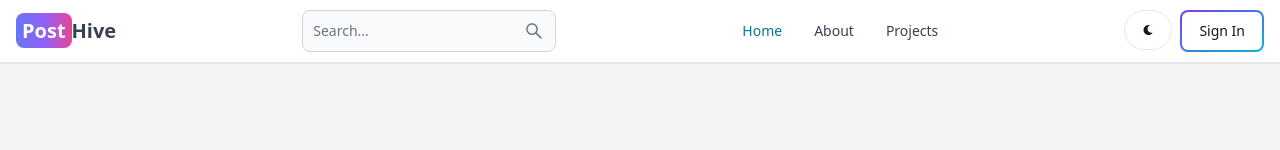
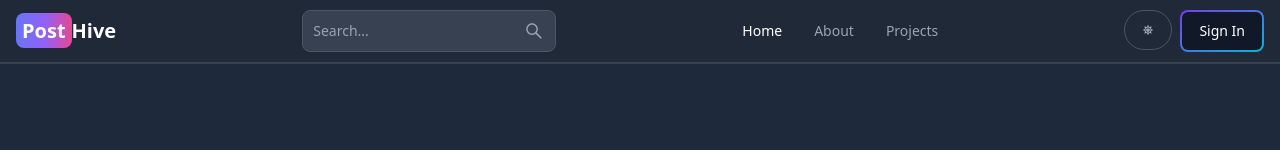
Before and after one commit to Adbhut07/PostHive, a React (Vite) app in the folder client/: page / in a window 1280 px wide. Shown: the top 150 px of the page. Built offline with nearby package versions, Linux system fonts and the light colour scheme; no server answers.

Commit message:
changed default theme to dark

```diff
--- a/client/index.html
+++ b/client/index.html
@@ -4,7 +4,7 @@
     <meta charset="UTF-8" />
     <link rel="icon" type="image/svg+xml" href="/vite.svg" />
     <meta name="viewport" content="width=device-width, initial-scale=1.0" />
-    <title>BlogApp</title>
+    <title>PostHive</title>
   </head>
   <body>
     <div id="root"></div>
--- a/client/src/redux/theme/themeSlice.js
+++ b/client/src/redux/theme/themeSlice.js
@@ -2,7 +2,7 @@ import {createSlice } from '@reduxjs/toolkit'
 import { ToggleSwitch } from 'flowbite-react'
 
 const initialState ={
-    theme: 'light'
+    theme: 'dark'
 }
 
 const themeSlice = createSlice({
```
